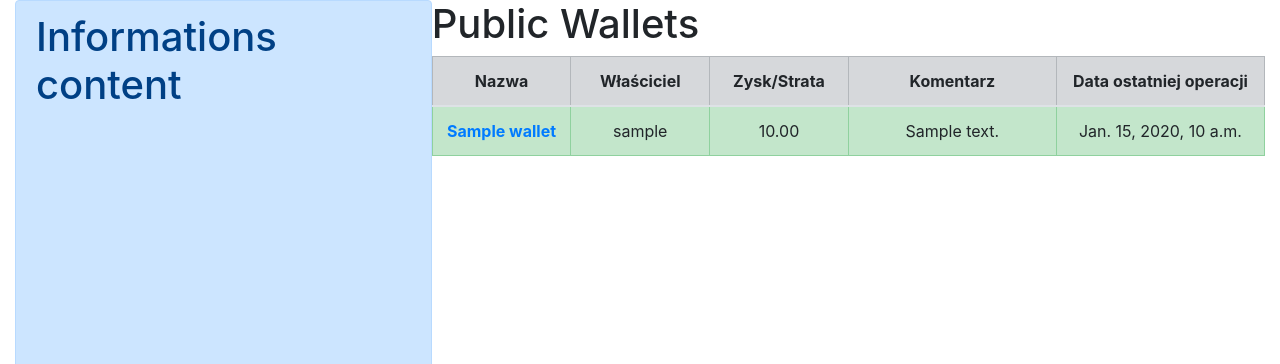
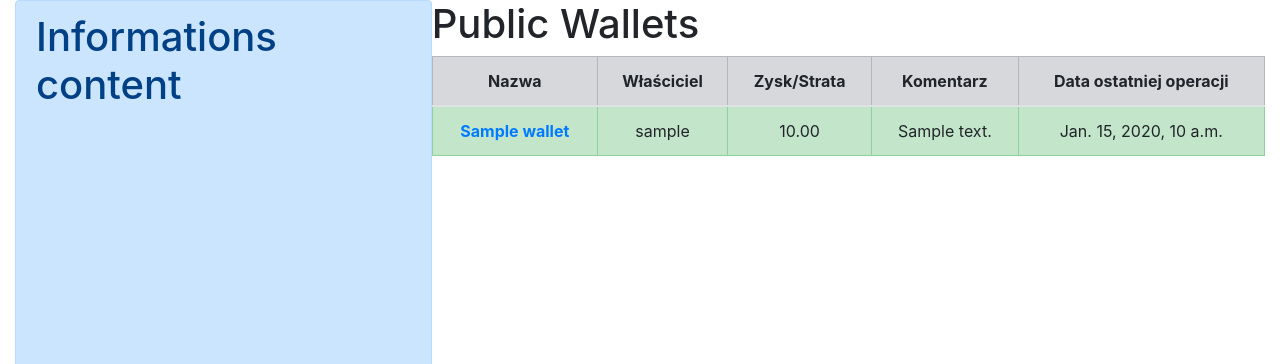
Before and after one commit to kazaname/StockGame, a Django app: page /wallets/ in a window 1280 px wide. Shown: the part 56-420 px from the top of the page. Run offline with Django 3.2, Linux system fonts and the light colour scheme; tables that the repository leaves empty hold one stand-in row (values such as "Sample post"); some libraries are stand-ins or nearby versions.

Commit message:
Delete col value in table.

```diff
--- a/stock_wallet/templates/stock_wallet/wallets_list.html
+++ b/stock_wallet/templates/stock_wallet/wallets_list.html
@@ -23,11 +23,11 @@
     <table class="table table-bordered">
         <thead class="table-secondary">
             <tr>
-                <th class="col-2 text-center">Nazwa</th>
-                <th class="col-2 text-center">Właściciel</th>
-                <th class="col-2 text-center">Zysk/Strata</th>
-                <th class="col-3 text-center">Komentarz</th>
-                <th class="col-3 text-center">Data ostatniej operacji</th>
+                <th class="text-center">Nazwa</th>
+                <th class="text-center">Właściciel</th>
+                <th class="text-center">Zysk/Strata</th>
+                <th class="text-center">Komentarz</th>
+                <th class="text-center">Data ostatniej operacji</th>
             </tr>
         </thead>
         <tbody>
@@ -54,11 +54,11 @@
     <table class="table table-bordered">
         <thead class="table-secondary">
             <tr >
-                <th class="col-2 text-center">Nazwa</th>
-                <th class="col-2 text-center">Właściciel</th>
-                <th class="col-2 text-center">Zysk/Strata</th>
-                <th class="col-3 text-center">Komentarz</th>
-                <th class="col-3 text-center">Data ostatniej operacji</th>
+                <th class="text-center">Nazwa</th>
+                <th class="text-center">Właściciel</th>
+                <th class="text-center">Zysk/Strata</th>
+                <th class="text-center">Komentarz</th>
+                <th class="text-center">Data ostatniej operacji</th>
             </tr>
         </thead>
         <tbody>
```
